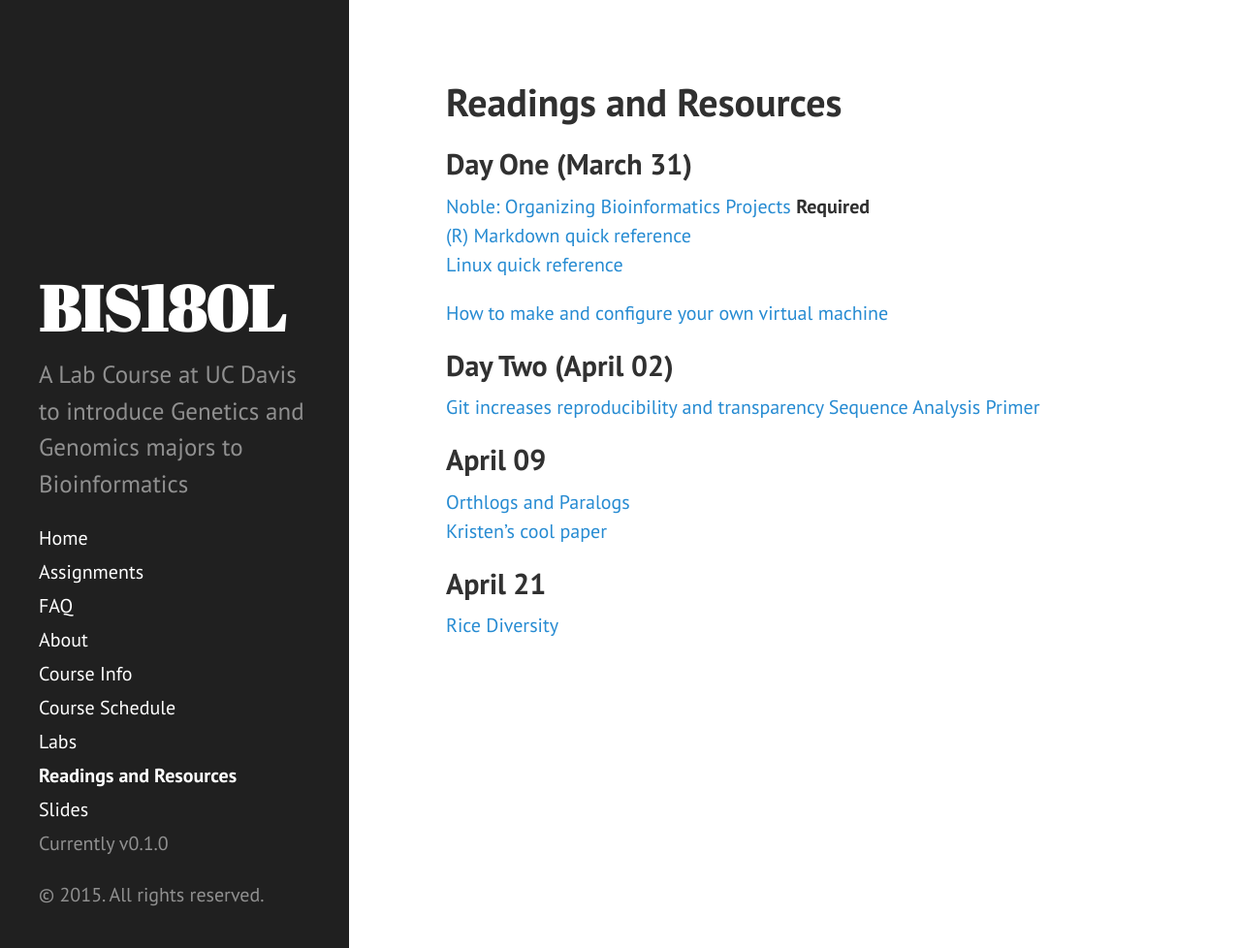
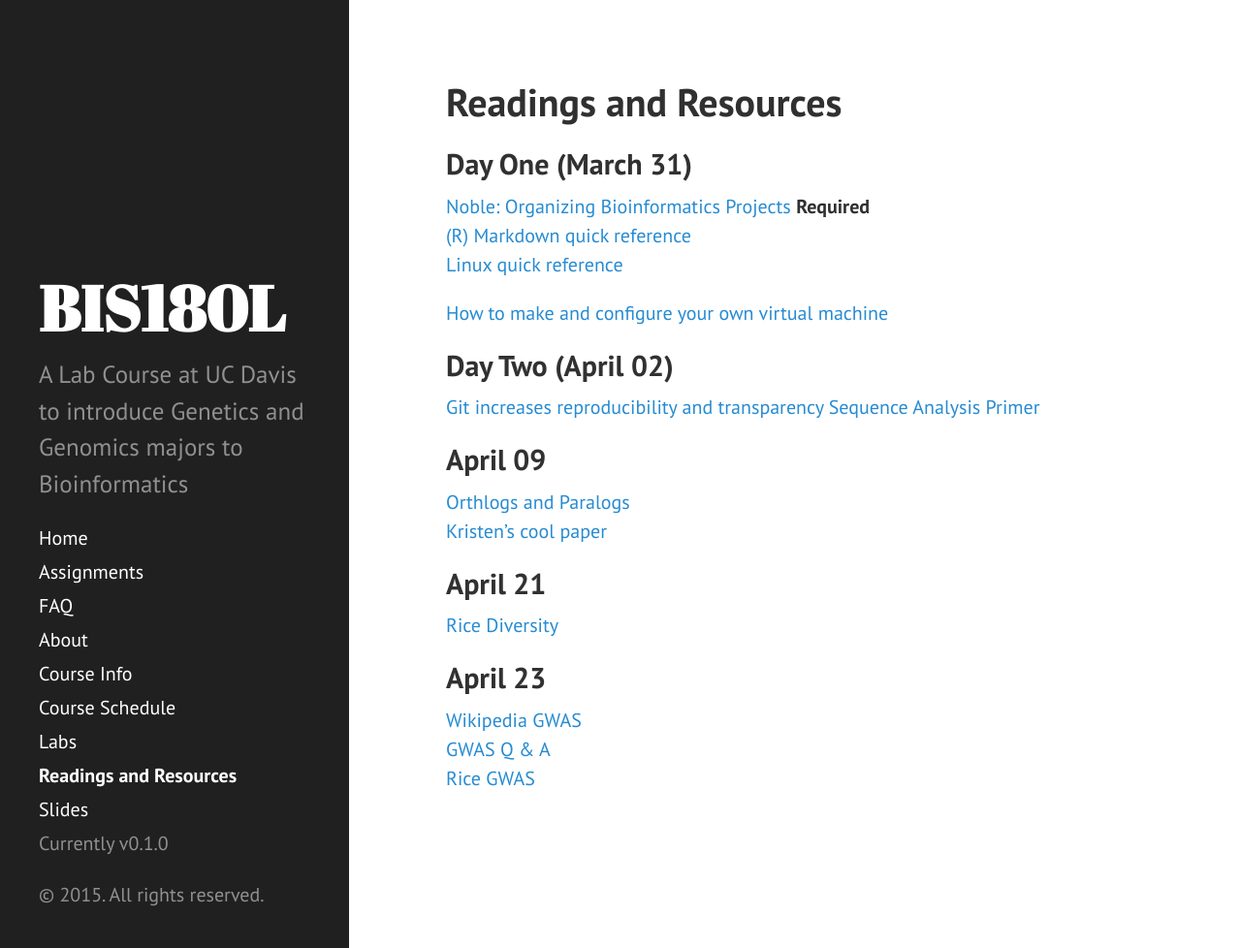
Before and after one commit to rjcmarkelz/BIS180L_web, a Jekyll site: the page built from readings_resources.md, in a window 1280 px wide and 978 px high. Shown: the whole window at 97% size. Built offline with Jekyll 4.4.1, drawn with Linux system fonts in a browser that asks for light colours; Markdown is read by kramdown in place of the engine named in the settings.

Commit message:
Updated readings and slides for GWAS

```diff
--- a/Assignments/Assignment_4_template.Rmd
+++ b/Assignments/Assignment_4_template.Rmd
@@ -10,7 +10,7 @@ Student ID:
 
 This should be a knittable .Rmd file.  Include this file, a .pdf and a .html when you turn in the assignment.
 
-**EXERCISE 1:** Is there any evidence for populations structure (different sub populations)?  If so, how many sub populations do you think the MDS plot reveals?  What do you make of the individuals that are between the major groups?
+**EXERCISE 1:** Is there any evidence for populations structure (different sub populations)?  If so, how many sub populations do you think the MDS plot reveals?  What do you make of the individuals that are between the major groups? (Include your plot and code)
 
 
 **EXERCISE 2:**
--- a/readings_resources.md
+++ b/readings_resources.md
@@ -20,3 +20,8 @@ title: Readings and Resources
 
 ## April 21
 [Rice Diversity](../docs/Kovach2007_Trends Genet.pdf)
+
+## April 23
+[Wikipedia GWAS](http://en.wikipedia.org/wiki/Genome-wide_association_study)
+[GWAS Q & A](../docs/Brookfield2010_BMC_Biol.pdf)
+[Rice GWAS](../docs/Zhao2011_Nat Commun.pdf)
```
Also changed, not shown: other parts of Assignments/Assignment_4_template.Rmd (+1 -1 lines), 4 other files.
